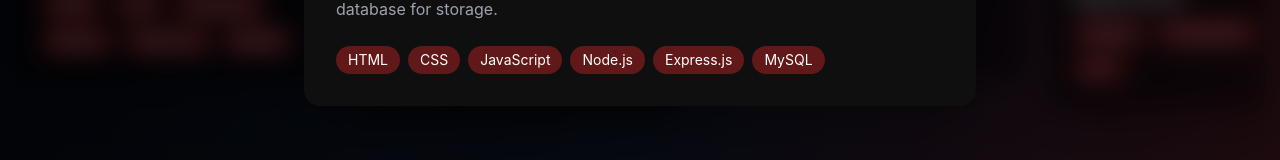
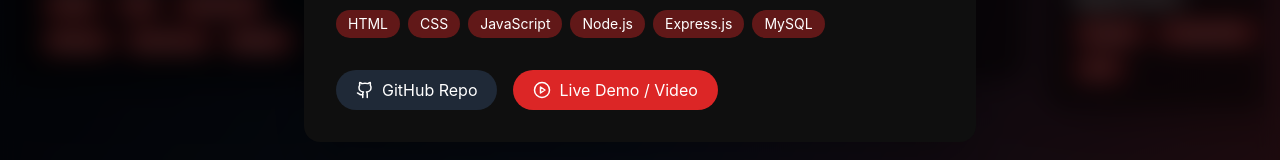
Before and after one commit to Salonii2004/saloniflixx, a React (Vite) app: page / in a window 1280 px wide. Both pictures are taken after a click on the element 176 px from the left and 1424 px from the top of the page. Shown: the part 1497-1657 px from the top of the page. Built offline with nearby package versions, Linux system fonts and the light colour scheme.

Commit message:
Update ProjectModal.tsx

```diff
--- a/src/components/ProjectModal.tsx
+++ b/src/components/ProjectModal.tsx
@@ -1,4 +1,5 @@
 import { motion, AnimatePresence } from "framer-motion";
+import { Github, PlayCircle } from "lucide-react"; // nice icons
 
 interface ProjectModalProps {
   project: {
@@ -7,6 +8,8 @@
     description: string;
     tech: string[];
     howItWorks: string;
+    github?: string;
+    video?: string;
   } | null;
   onClose: () => void;
 }
@@ -36,14 +39,17 @@
           >
             ✕
           </button>
+
           <h2 className="text-3xl font-bold mb-4">{project.title}</h2>
           <p className="text-gray-300 mb-6 leading-relaxed">
             {project.description}
           </p>
+
           <h3 className="text-xl font-semibold mb-2">How It Works</h3>
           <p className="text-gray-400 mb-6 leading-relaxed">
             {project.howItWorks}
           </p>
+
           <div className="flex flex-wrap gap-2 mt-4">
             {project.tech.map((t) => (
               <span
@@ -54,6 +60,33 @@
               </span>
             ))}
           </div>
+
+          {/* ✅ GitHub & Video Buttons */}
+          <div className="flex flex-wrap gap-4 mt-8">
+            {project.github && (
+              <a
+                href={project.github}
+                target="_blank"
+                rel="noopener noreferrer"
+                className="flex items-center gap-2 px-5 py-2 bg-gray-800 hover:bg-gray-700 rounded-full transition-all"
+              >
+                <Github size={18} />
+                <span>GitHub Repo</span>
+              </a>
+            )}
+
+            {project.video && (
+              <a
+                href={project.video}
+                target="_blank"
+                rel="noopener noreferrer"
+                className="flex items-center gap-2 px-5 py-2 bg-red-600 hover:bg-red-700 rounded-full transition-all"
+              >
+                <PlayCircle size={18} />
+                <span>Live Demo / Video</span>
+              </a>
+            )}
+          </div>
         </motion.div>
       </motion.div>
     </AnimatePresence>
```
